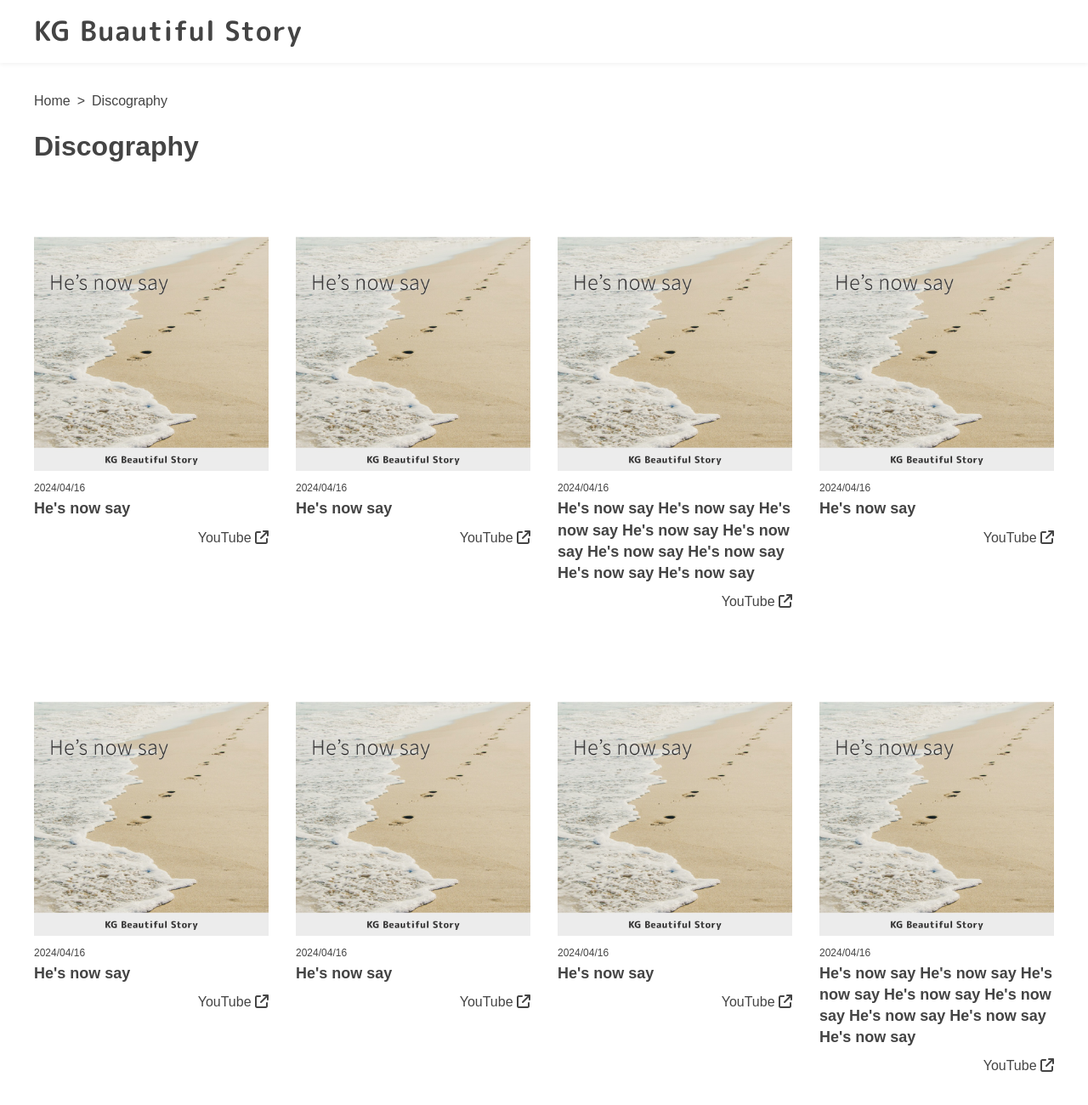
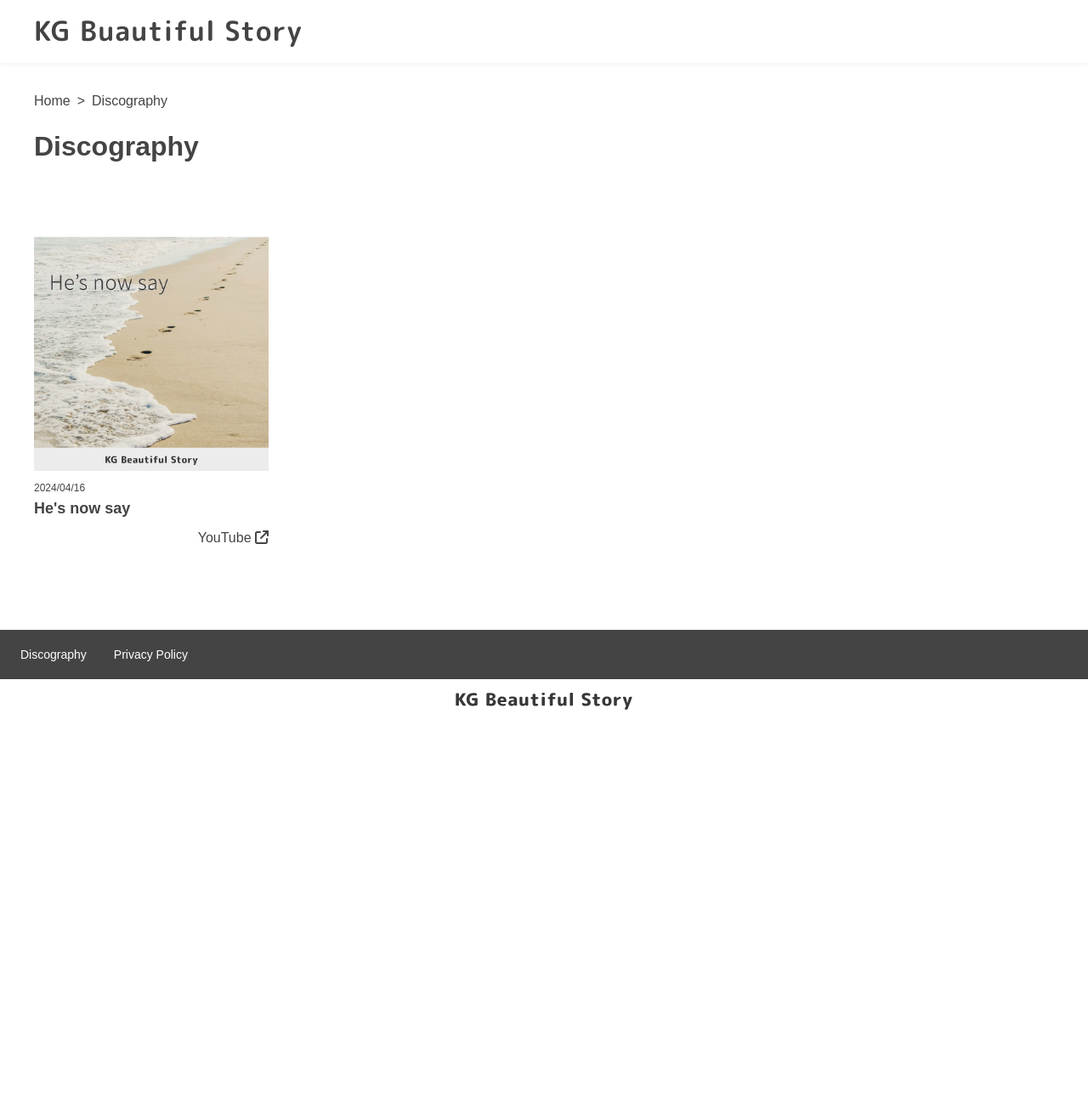
Before and after one commit to kg-b7l-story/KG-Beautiful-Story, a plain HTML site: page discography/index.html in a window 1280 px wide. Shown: the top 1300 px of the page at 85% size. After the commit the page ends 851 px from the top, so only its background shows below. Drawn offline with Linux system fonts and the light colour scheme; files that its build step writes are made by us from their sources.

Commit message:
ダミーデータ削除

```diff
--- a/discography/index.html
+++ b/discography/index.html
@@ -79,86 +79,6 @@
 						</a>
 						<p class="music__link-wrapper"><a href="https://youtu.be/0Xz0GVPS51U?si=O4riaAxDskaa3YHR" class="music__link" target="_blank">YouTube <i class="fa-solid fa-arrow-up-right-from-square"></i></a></p>
 					</li>
-					<li class="music">
-						<a class="music__link" href="./discography/hes-now-say/">
-							<figure class="music__image-wrapper">
-								<img class="music__image" src="./assets/img/discography/He's-now-say.jpg" alt="He's now say">
-							</figure>
-							<p class="music__date"><time datetime="2024-04-16">2024/04/16</time></p>
-							<h2 class="music__title">He's now say</h2>
-						</a>
-						<p class="music__link-wrapper"><a href="https://youtu.be/0Xz0GVPS51U?si=O4riaAxDskaa3YHR" class="music__link" target="_blank">YouTube <i class="fa-solid fa-arrow-up-right-from-square"></i></a></p>
-					</li>
-					<li class="music">
-						<a class="music__link" href="./discography/hes-now-say/">
-							<figure class="music__image-wrapper">
-								<img class="music__image" src="./assets/img/discography/He's-now-say.jpg" alt="He's now say">
-							</figure>
-							<p class="music__date"><time datetime="2024-04-16">2024/04/16</time></p>
-							<h2 class="music__title">He's now say He's now say He's now say He's now say He's now say He's now say He's now say He's now say He's now say</h2>
-						</a>
-						<p class="music__link-wrapper"><a href="https://youtu.be/0Xz0GVPS51U?si=O4riaAxDskaa3YHR" class="music__link" target="_blank">YouTube <i class="fa-solid fa-arrow-up-right-from-square"></i></a></p>
-					</li>
-					<li class="music">
-						<a class="music__link" href="./discography/hes-now-say/">
-							<figure class="music__image-wrapper">
-								<img class="music__image" src="./assets/img/discography/He's-now-say.jpg" alt="He's now say">
-							</figure>
-							<p class="music__date"><time datetime="2024-04-16">2024/04/16</time></p>
-							<h2 class="music__title">He's now say</h2>
-						</a>
-						<p class="music__link-wrapper"><a href="https://youtu.be/0Xz0GVPS51U?si=O4riaAxDskaa3YHR" class="music__link" target="_blank">YouTube <i class="fa-solid fa-arrow-up-right-from-square"></i></a></p>
-					</li>
-					<li class="music">
-						<a class="music__link" href="./discography/hes-now-say/">
-							<figure class="music__image-wrapper">
-								<img class="music__image" src="./assets/img/discography/He's-now-say.jpg" alt="He's now say">
-							</figure>
-							<p class="music__date"><time datetime="2024-04-16">2024/04/16</time></p>
-							<h2 class="music__title">He's now say</h2>
-						</a>
-						<p class="music__link-wrapper"><a href="https://youtu.be/0Xz0GVPS51U?si=O4riaAxDskaa3YHR" class="music__link" target="_blank">YouTube <i class="fa-solid fa-arrow-up-right-from-square"></i></a></p>
-					</li>
-					<li class="music">
-						<a class="music__link" href="./discography/hes-now-say/">
-							<figure class="music__image-wrapper">
-								<img class="music__image" src="./assets/img/discography/He's-now-say.jpg" alt="He's now say">
-							</figure>
-							<p class="music__date"><time datetime="2024-04-16">2024/04/16</time></p>
-							<h2 class="music__title">He's now say</h2>
-						</a>
-						<p class="music__link-wrapper"><a href="https://youtu.be/0Xz0GVPS51U?si=O4riaAxDskaa3YHR" class="music__link" target="_blank">YouTube <i class="fa-solid fa-arrow-up-right-from-square"></i></a></p>
-					</li>
-					<li class="music">
-						<a class="music__link" href="./discography/hes-now-say/">
-							<figure class="music__image-wrapper">
-								<img class="music__image" src="./assets/img/discography/He's-now-say.jpg" alt="He's now say">
-							</figure>
-							<p class="music__date"><time datetime="2024-04-16">2024/04/16</time></p>
-							<h2 class="music__title">He's now say</h2>
-						</a>
-						<p class="music__link-wrapper"><a href="https://youtu.be/0Xz0GVPS51U?si=O4riaAxDskaa3YHR" class="music__link" target="_blank">YouTube <i class="fa-solid fa-arrow-up-right-from-square"></i></a></p>
-					</li>
-					<li class="music">
-						<a class="music__link" href="./discography/hes-now-say/">
-							<figure class="music__image-wrapper">
-								<img class="music__image" src="./assets/img/discography/He's-now-say.jpg" alt="He's now say">
-							</figure>
-							<p class="music__date"><time datetime="2024-04-16">2024/04/16</time></p>
-							<h2 class="music__title">He's now say He's now say He's now say He's now say He's now say He's now say He's now say He's now say</h2>
-						</a>
-						<p class="music__link-wrapper"><a href="https://youtu.be/0Xz0GVPS51U?si=O4riaAxDskaa3YHR" class="music__link" target="_blank">YouTube <i class="fa-solid fa-arrow-up-right-from-square"></i></a></p>
-					</li>
-					<li class="music">
-						<a class="music__link" href="./discography/hes-now-say/">
-							<figure class="music__image-wrapper">
-								<img class="music__image" src="./assets/img/discography/He's-now-say.jpg" alt="He's now say">
-							</figure>
-							<p class="music__date"><time datetime="2024-04-16">2024/04/16</time></p>
-							<h2 class="music__title">He's now say</h2>
-						</a>
-						<p class="music__link-wrapper"><a href="https://youtu.be/0Xz0GVPS51U?si=O4riaAxDskaa3YHR" class="music__link" target="_blank">YouTube <i class="fa-solid fa-arrow-up-right-from-square"></i></a></p>
-					</li>
 				</ul>
 			</section>
 			<!-- /.section -->
```
